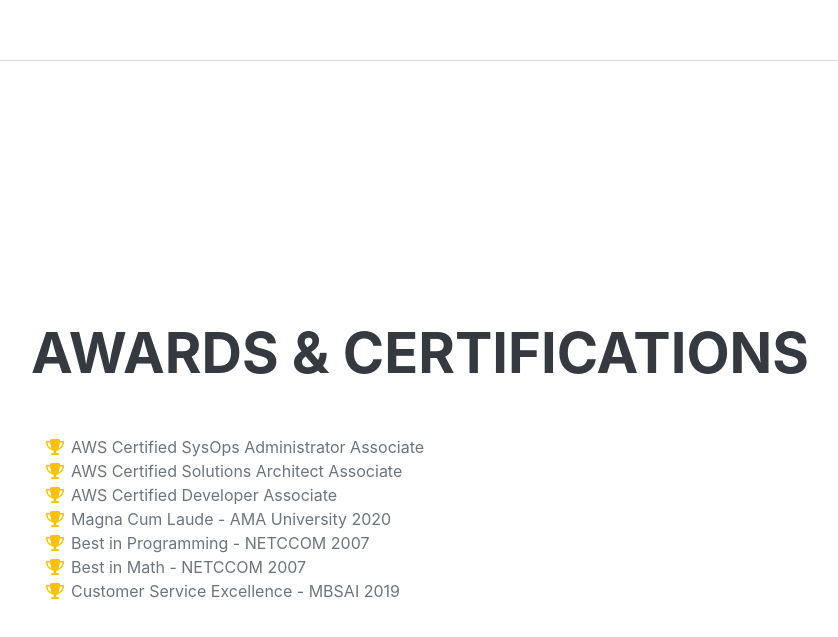
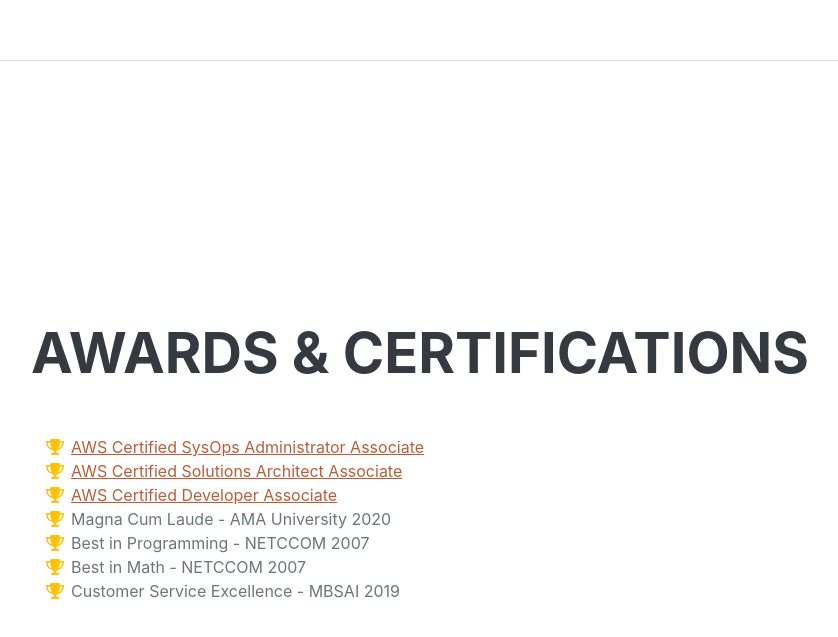
Before and after one commit to cipherphinx/cloud-resume, a plain HTML site: page index.html in a window 1280 px wide. Shown: the part 4406-5043 px from the top of the page, without its empty margins (289-1127 px from the left). Drawn offline with nearby package versions, Linux system fonts and the light colour scheme; a web font is replaced by a local one.

Commit message:
Added links for certifications

```diff
--- a/index.html
+++ b/index.html
@@ -179,15 +179,15 @@
                     <ul class="fa-ul mb-0">
                         <li>
                             <span class="fa-li"><i class="fas fa-trophy text-warning"></i></span>
-                            AWS Certified SysOps Administrator Associate
+                            <a href="https://www.credly.com/badges/7a99b250-30a0-410e-bd30-19a2bcff2052/linked_in_profile" target="_blank">AWS Certified SysOps Administrator Associate</a>
                         </li>
                         <li>
                             <span class="fa-li"><i class="fas fa-trophy text-warning"></i></span>
-                            AWS Certified Solutions Architect Associate
+                            <a href="https://www.credly.com/badges/ba6a1804-ff7a-4610-888d-ff2782c347d9/linked_in_profile" target="_blank">AWS Certified Solutions Architect Associate</a>
                         </li>
                         <li>
                             <span class="fa-li"><i class="fas fa-trophy text-warning"></i></span>
-                            AWS Certified Developer Associate
+                            <a href="https://www.credly.com/badges/2408a4dc-fb4a-4f2a-a37f-215165ade35f/linked_in_profile" target="_blank">AWS Certified Developer Associate</a>
                         </li>
                         <li>
                             <span class="fa-li"><i class="fas fa-trophy text-warning"></i></span>
```
